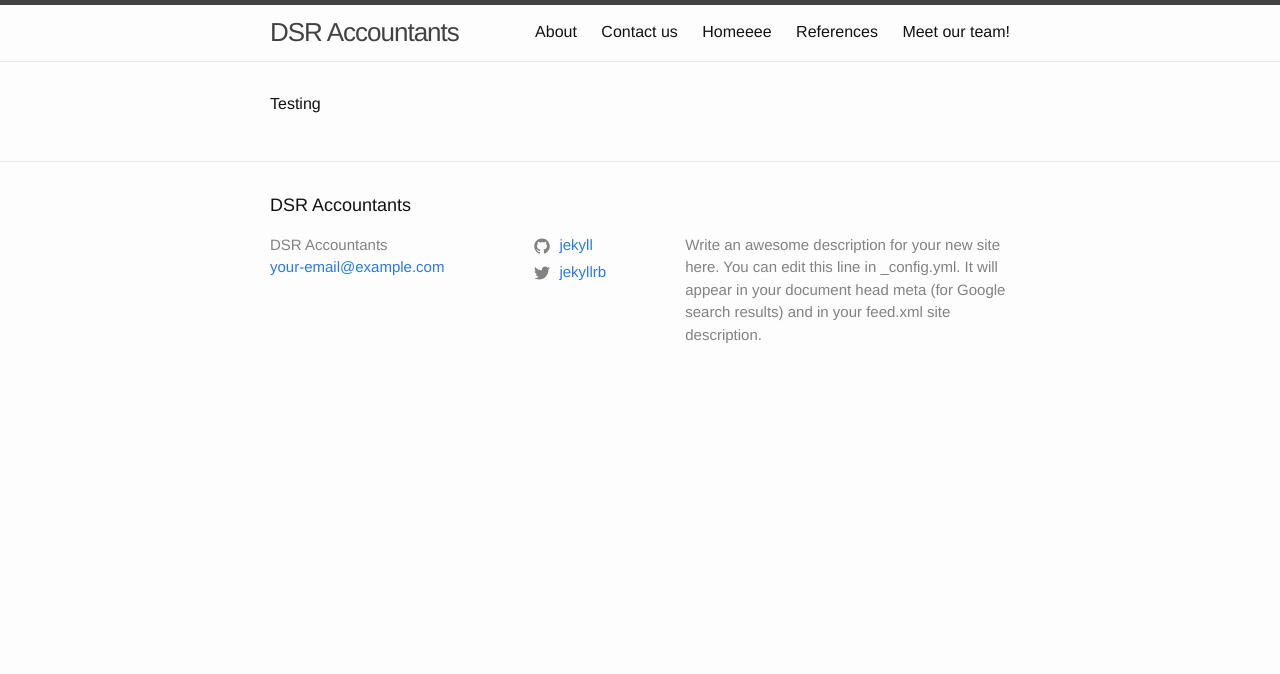
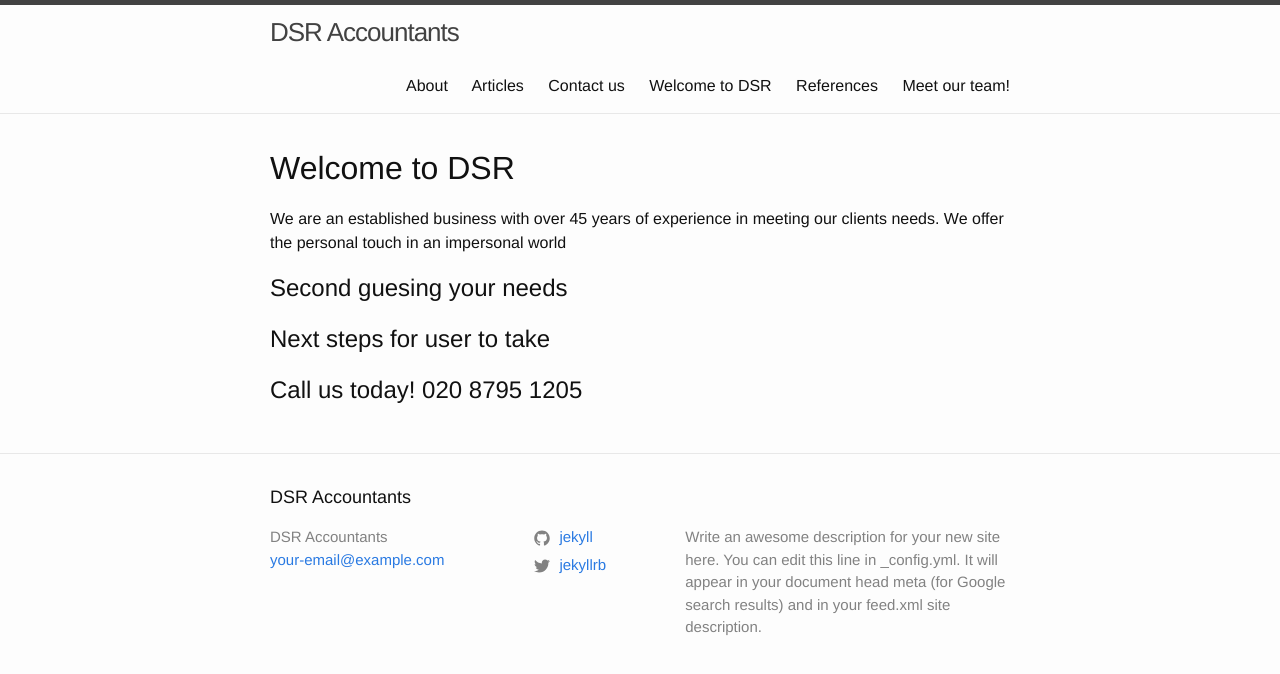
Before and after one commit to marvinbarretto/dsraccountants, a Jekyll site: the page built from index.md, in a window 1280 px wide. Shown: the top 674 px of the page. Built offline with Jekyll 4.4.1, drawn with Linux system fonts in a browser that asks for light colours; our own code applies the rules of GitHub Pages for plain Markdown files.

```diff
--- a/_config.yml
+++ b/_config.yml
@@ -15,6 +15,7 @@
 # in the templates via {{ site.myvariable }}.
 title: DSR Accountants
 email: your-email@example.com
+telephone: 020 8795 1205
 description: > # this means to ignore newlines until "baseurl:"
   Write an awesome description for your new site here. You can edit this
   line in _config.yml. It will appear in your document head meta (for
--- a/index.md
+++ b/index.md
@@ -1,6 +1,12 @@
 ---
 layout: default
-title: Homeeee
 ---
 
-Testing
+# Welcome to DSR
+We are an established business with over 45 years of experience in meeting our clients needs.
+We offer the personal touch in an impersonal world
+
+## Second guesing your needs
+## Next steps for user to take
+
+## Call us today!  {{site.telephone}}
```
Also changed, not shown: about.md (+8 -3 lines), articles.md (added, +7 -0 lines).
